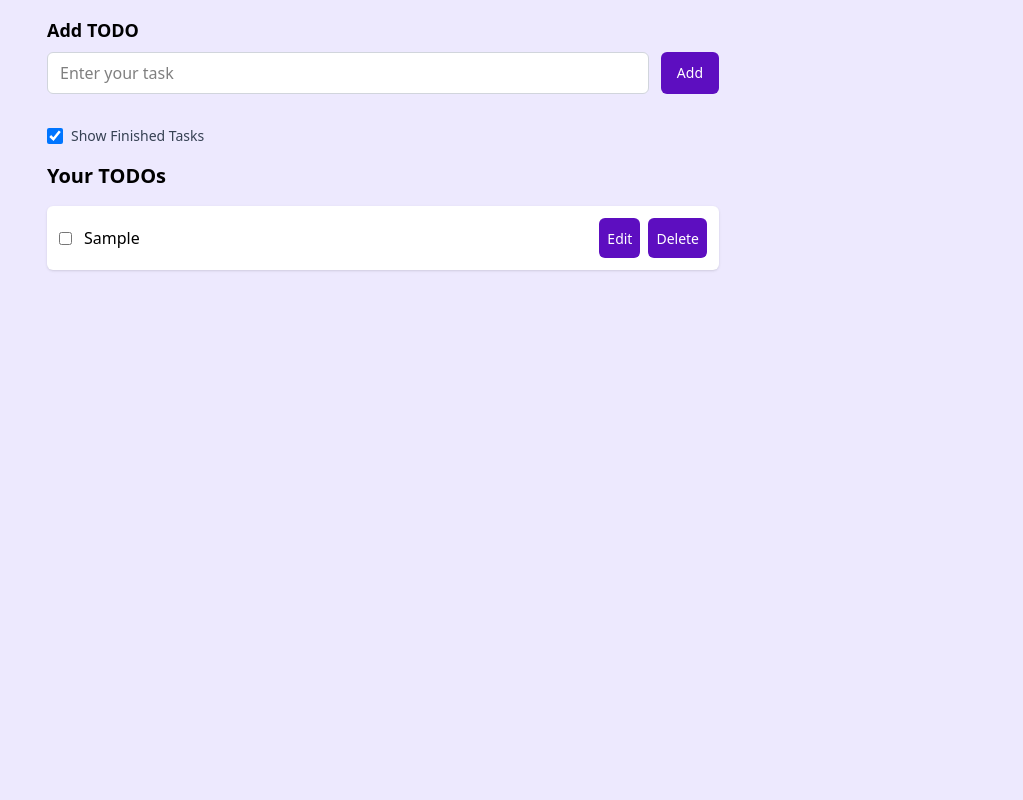
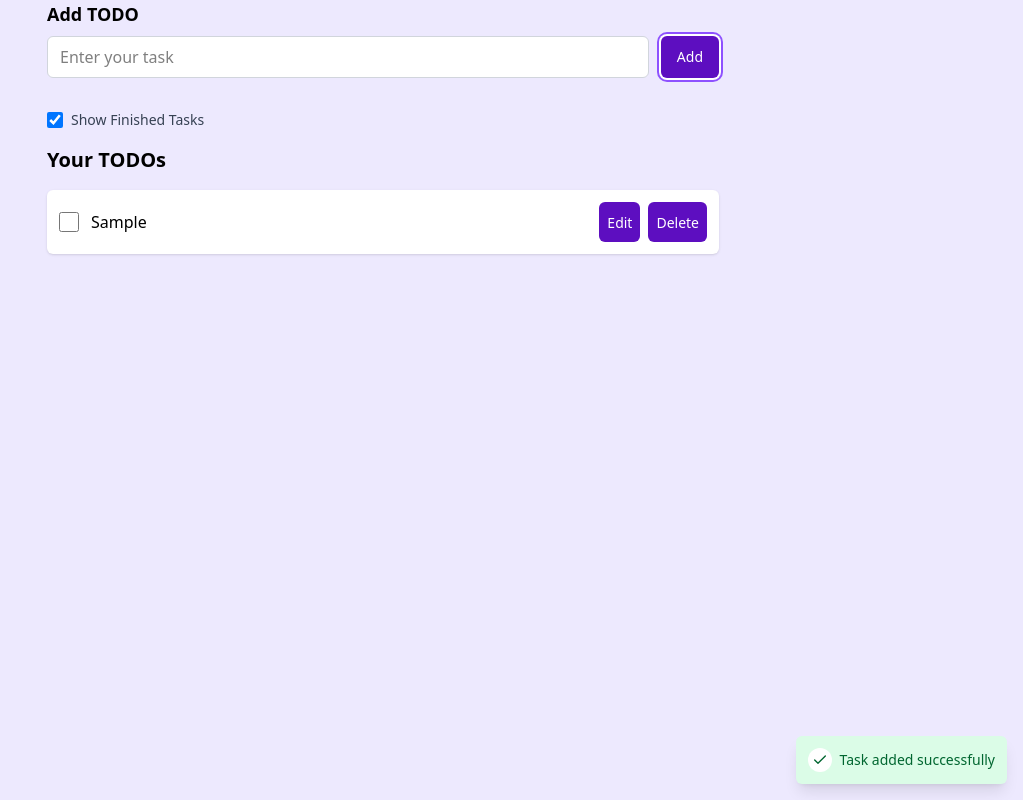
Before and after one commit to Kishalay15/courtseyHarryBhaiya, a React (Vite) app in the folder todo/: page / in a window 1280 px wide. Both pictures are taken after typing "Sample" into the empty fields and a click on the button "Add". Shown: the whole page, without its empty margins (257-1280 px from the left). Built offline with nearby package versions, Linux system fonts and the light colour scheme.

Commit message:
made some ui changes

```diff
--- a/todo/package.json
+++ b/todo/package.json
@@ -11,6 +11,7 @@
   },
   "dependencies": {
     "@tailwindcss/vite": "^4.1.4",
+    "framer-motion": "^12.9.7",
     "lucide-react": "^0.507.0",
     "react": "^19.0.0",
     "react-dom": "^19.0.0",
--- a/todo/src/App.jsx
+++ b/todo/src/App.jsx
@@ -1,12 +1,13 @@
 import { useState, useEffect } from 'react'
 import { v4 as uuidv4 } from 'uuid'
-import { Edit3, Trash2, PlusCircle } from 'lucide-react'
-
+import { Edit3, Trash2, PlusCircle, Check, X } from 'lucide-react'
+import { motion, AnimatePresence } from 'framer-motion'
 
 function App() {
   const [todo, setTodo] = useState("")
   const [todos, setTodos] = useState([])
   const [showFinished, setShowFinished] = useState(true)
+  const [toast, setToast] = useState({ show: false, message: "", type: "" })
 
   useEffect(() => {
     const savedTodos = JSON.parse(localStorage.getItem("todos")) || []
@@ -21,14 +22,25 @@ function App() {
     }
   }, [todos])
 
+  const showToast = (message, type = "success") => {
+    setToast({ show: true, message, type })
+    setTimeout(() => {
+      setToast({ show: false, message: "", type: "" })
+    }, 3000)
+  }
+
   const handleEdit = (e, id) => {
     const t = todos.find(i => i.id === id)
     setTodo(t.todo)
     setTodos(todos.filter(item => item.id !== id))
+    showToast("Task ready for editing", "info")
   }
 
   const handleDelete = (e, id) => {
+    // setTodos(todos.filter(item => item.id !== id))
+    const todoText = todos.find(item => item.id === id)?.todo
     setTodos(todos.filter(item => item.id !== id))
+    showToast(`"${todoText.substring(0, 20)}${todoText.length > 20 ? '...' : ''}" deleted`, "error")
   }
 
   const handleChange = (e) => {
@@ -39,13 +51,28 @@ function App() {
     if (todo.trim() === "") return
     setTodos([...todos, { id: uuidv4(), todo, isCompleted: false }])
     setTodo("")
+    showToast("Task added successfully")
+  }
+
+  const handleKeyDown = (e) => {
+    if (e.key === 'Enter') {
+      handleAdd()
+    }
   }
 
   const handleCheckbox = (e) => {
     const id = e.target.name
-    const updatedTodos = todos.map(item =>
-      item.id === id ? { ...item, isCompleted: !item.isCompleted } : item
-    )
+    const updatedTodos = todos.map(item => {
+      if (item.id === id) {
+        const newStatus = !item.isCompleted
+        setTimeout(() => {
+          showToast(newStatus ? "Task marked as complete" : "Task marked as incomplete",
+            newStatus ? "success" : "info")
+        }, 300)
+        return { ...item, isCompleted: newStatus }
+      }
+      return item
+    })
     setTodos(updatedTodos)
   }
 
@@ -53,8 +80,20 @@ function App() {
     setShowFinished(!showFinished)
   }
 
+  const todoVariants = {
+    hidden: { opacity: 0, height: 0, marginBottom: 0 },
+    visible: { opacity: 1, height: "auto", marginBottom: "0.75rem" },
+    exit: { opacity: 0, height: 0, marginBottom: 0 }
+  }
+
+  const toastVariants = {
+    hidden: { opacity: 0, y: 50 },
+    visible: { opacity: 1, y: 0 },
+    exit: { opacity: 0, y: 50 }
+  }
+
   return (
-    <div className="container mx-auto p-4 bg-violet-100 min-h-screen">
+    <div className="container mx-auto px-3 sm:px-4 bg-violet-100 min-h-screen min-w-0">
       <div className="addTodo max-w-2xl mx-auto">
         <h2 className='text-lg font-bold mb-2'>Add TODO</h2>
         <div className="flex flex-col sm:flex-row gap-3">
@@ -62,19 +101,19 @@ function App() {
             onChange={handleChange}
             value={todo}
             type="text"
-            className='w-full bg-white flex-1 px-3 py-2 border border-gray-300 rounded-md'
+            className='w-full bg-white flex-1 px-3 py-2 border border-gray-300 rounded-md focus:outline-none focus:ring-2 focus:ring-violet-500 focus:border-transparent'
             placeholder="Enter your task"
+            onKeyDown={handleKeyDown}
           />
           <button
             title="Add Task"
             onClick={handleAdd}
-            className='bg-violet-800 hover:bg-violet-600 p-2 sm:px-4 sm:py-2 text-white rounded-md flex items-center justify-center'
+            className='bg-violet-800 hover:bg-violet-600 p-2 sm:px-4 sm:py-2 text-white rounded-md flex items-center justify-center focus:outline-none focus:ring-2 focus:ring-violet-500 focus:ring-offset-2 transition-colors'
             aria-label="Add Task"
           >
             <PlusCircle size={20} className="sm:hidden" />
             <span className="hidden sm:inline text-sm">Add</span>
           </button>
-
         </div>
       </div>
 
@@ -90,14 +129,25 @@ function App() {
         </label>
 
         <h2 className='text-xl font-bold pb-4'>Your TODOs</h2>
+
+        <AnimatePresence>
           {todos.map(item => (showFinished || !item.isCompleted) && (
-          <div key={item.id} className="todo bg-white shadow-sm rounded-md p-3 mb-3 flex flex-col sm:flex-row justify-between items-start sm:items-center">
+            <motion.div
+              key={item.id}
+              variants={todoVariants}
+              initial="hidden"
+              animate="visible"
+              exit="exit"
+              layout
+              className="todo bg-white shadow-sm rounded-md p-3 mb-3 flex flex-col sm:flex-row justify-between items-start sm:items-center">
               <div className='flex gap-3 items-center w-full sm:w-auto'>
                 <input
                   onChange={handleCheckbox}
                   type="checkbox"
                   checked={item.isCompleted}
                   name={item.id}
+                  className="form-checkbox h-5 w-5 text-violet-800 rounded focus:ring-violet-500 transition-all"
+                  aria-label={`Mark "${item.todo}" as ${item.isCompleted ? 'incomplete' : 'complete'}`}
                 />
                 <div className={`w-full sm:w-auto break-words ${item.isCompleted ? "line-through text-gray-500" : ""}`}>
                   {item.todo}
@@ -106,26 +156,53 @@ function App() {
               <div className="buttons flex gap-2 mt-2 sm:mt-0">
                 <button
                   title="Edit Task"
-                className='bg-violet-800 hover:bg-violet-600 p-2 text-white rounded-md'
+                  className='bg-violet-800 hover:bg-violet-600 p-2 text-white rounded-md focus:outline-none focus:ring-2 focus:ring-violet-500 focus:ring-offset-2 transition-colors'
                   onClick={(e) => handleEdit(e, item.id)}
-                aria-label="Edit"
+                  aria-label={`Edit "${item.todo}"`}
                 >
                   <Edit3 size={16} className="sm:hidden" />
                   <span className="hidden sm:inline text-sm">Edit</span>
                 </button>
                 <button
                   title="Delete Task"
-                className='bg-violet-800 hover:bg-violet-600 p-2 text-white rounded-md'
+                  className='bg-violet-800 hover:bg-violet-600 p-2 text-white rounded-md focus:outline-none focus:ring-2 focus:ring-violet-500 focus:ring-offset-2 transition-colors'
                   onClick={(e) => handleDelete(e, item.id)}
-                aria-label="Delete"
+                  aria-label={`Delete "${item.todo}"`}
                 >
                   <Trash2 size={16} className="sm:hidden" />
                   <span className="hidden sm:inline text-sm">Delete</span>
                 </button>
               </div>
+            </motion.div>
+          ))}
+        </AnimatePresence>
+        {todos.length === 0 && (
+          <div className="text-center text-gray-500 py-10">
+            No tasks yet. Add one above!
           </div>
-        ))}
+        )}
       </div>
+      <AnimatePresence>
+        {toast.show && (
+          <motion.div
+            initial="hidden"
+            animate="visible"
+            exit="exit"
+            variants={toastVariants}
+            className={`fixed bottom-4 right-4 max-w-xs sm:max-w-sm break-words text-sm flex items-center gap-2 p-3 rounded-md shadow-lg ${toast.type === 'error' ? 'bg-red-100 text-red-800' :
+              toast.type === 'info' ? 'bg-blue-100 text-blue-800' :
+                'bg-green-100 text-green-800'
+              }`}
+          >
+            <span className="p-1 rounded-full bg-white">
+              {toast.type === 'error' ? <X size={16} /> :
+                toast.type === 'info' ? <Edit3 size={16} /> :
+                  <Check size={16} />}
+            </span>
+            {toast.message}
+          </motion.div>
+        )}
+      </AnimatePresence>
     </div>
   )
 }
```
Also changed, not shown: 1 other file (tests, documents, lock files or other folders). Lines whose indentation alone changed are shown as unchanged.
